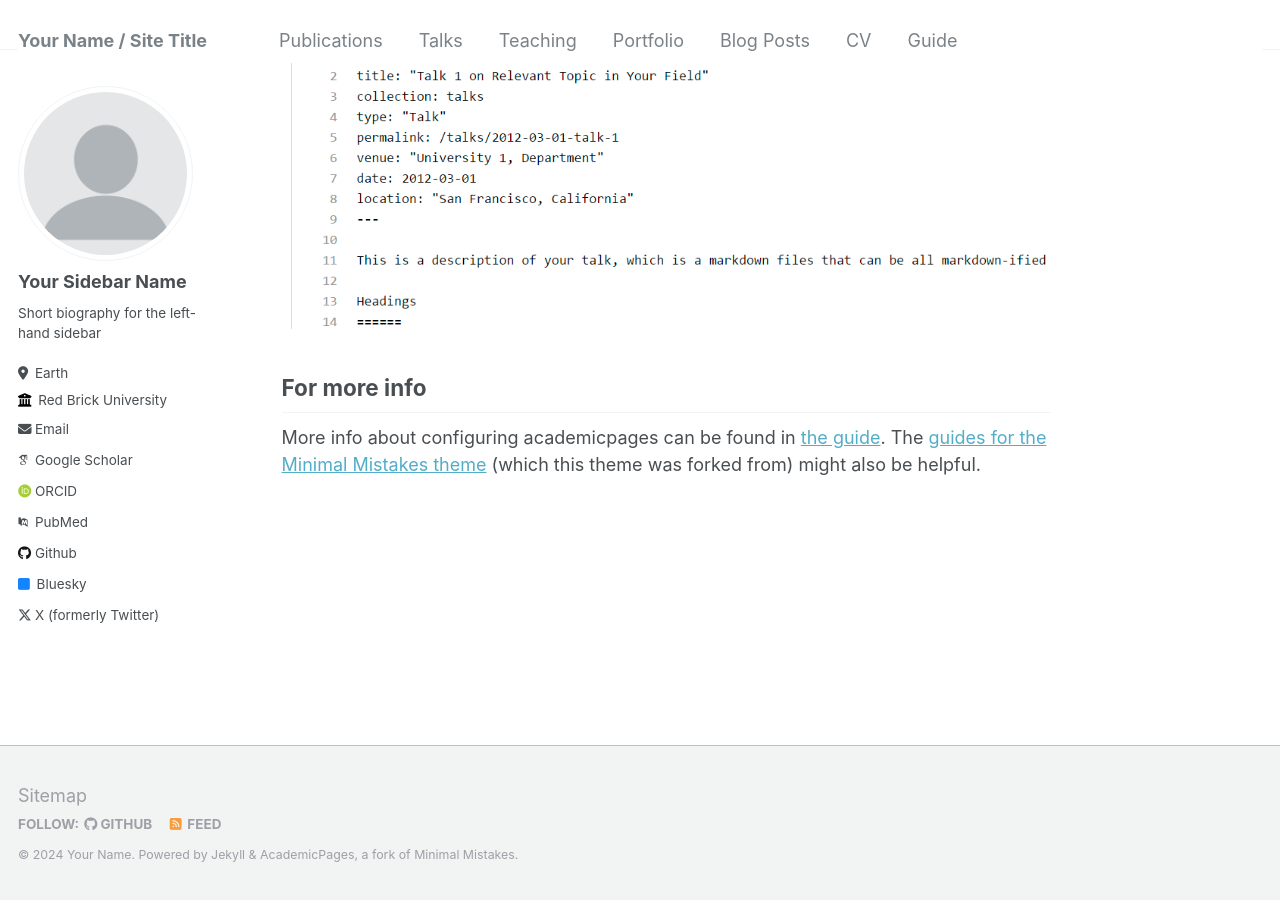
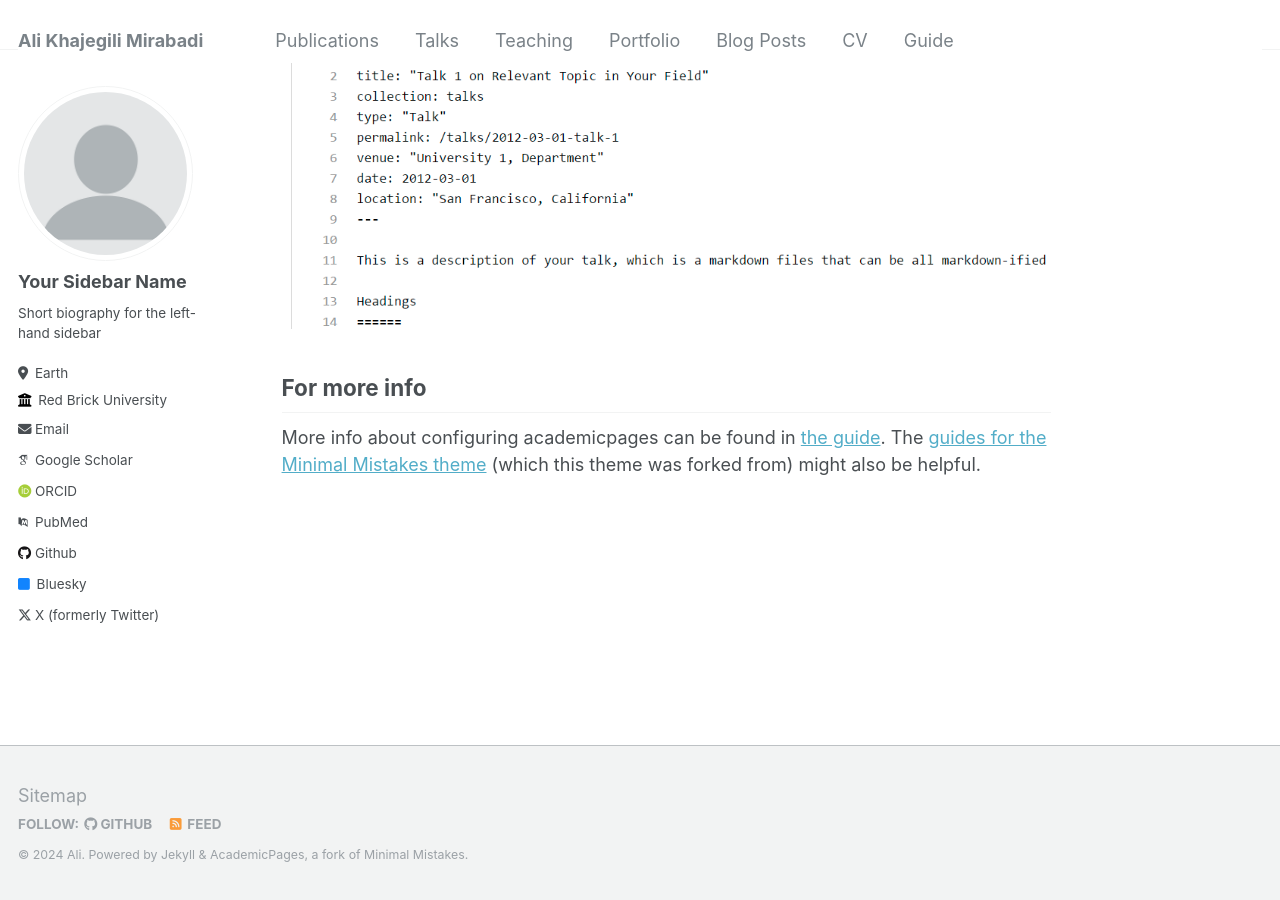
Before and after one commit to AliKhajegiliM/AliKhajegiliM.github.io, a Jekyll site: the page built from _pages/about.md, in a window 1280 px wide and 900 px high, scrolled down 2640 px. Built offline with Jekyll 4.4.1, drawn with Linux system fonts in a browser that asks for light colours; some web fonts are replaced.

Commit message:
Update _config.yml

```diff
--- a/_config.yml
+++ b/_config.yml
@@ -8,11 +8,11 @@
 
 # Basic Site Settings
 locale                   : "en-US"
-title                    : "Your Name / Site Title"
+title                    : "Ali Khajegili Mirabadi"
 title_separator          : "-"
-name                     : &name "Your Name"
+name                     : &name "Ali"
 description              : &description "personal description"
-url                      : https://academicpages.github.io # the base hostname & protocol for your site e.g. "https://mmistakes.github.io"
+url                      : https://alikhajegilim.github.io # the base hostname & protocol for your site e.g. "https://mmistakes.github.io"
 baseurl                  : "" # the subpath of your site, e.g. "/blog"
 repository               : "academicpages/academicpages.github.io"
 
```
